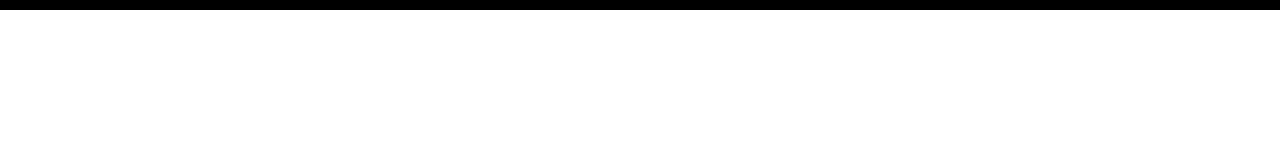
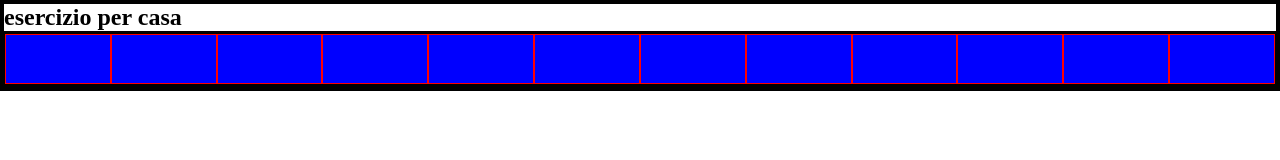
Before and after one commit to MatteoGiuntella/html-css-12bool, a plain HTML site: page index.html in a window 1280 px wide. Drawn offline with Linux system fonts and the light colour scheme.

Commit message:
add first row

```diff
--- a/css/framework.css
+++ b/css/framework.css
@@ -13,6 +13,7 @@
     flex: 0 0 auto;
     background-color: blue;
     border: 1px solid red;
+    min-height: 50px;
 }
 
 /* col flessibile */
--- a/index.html
+++ b/index.html
@@ -18,17 +18,30 @@
   </head>
   <body>
     <main>
+      <h2>esercizio per casa</h2>
       <div class="container">
 
-         <div class="row">
+        <div class="row">
 
+            <div class="col-1"></div>
+            <div class="col-1"></div>
+            <div class="col-1"></div>
+            <div class="col-1"></div>
+            <div class="col-1"></div>
+            <div class="col-1"></div>
+            <div class="col-1"></div>
+            <div class="col-1"></div>
+            <div class="col-1"></div>
+            <div class="col-1"></div>
+            <div class="col-1"></div>
+            <div class="col-1"></div>
 
-
-
+        </div>
+        <div class="row">
 
         </div>
 
-    </div>
-  </main>
+      </div>
+    </main>
   </body>
 </html>
```
